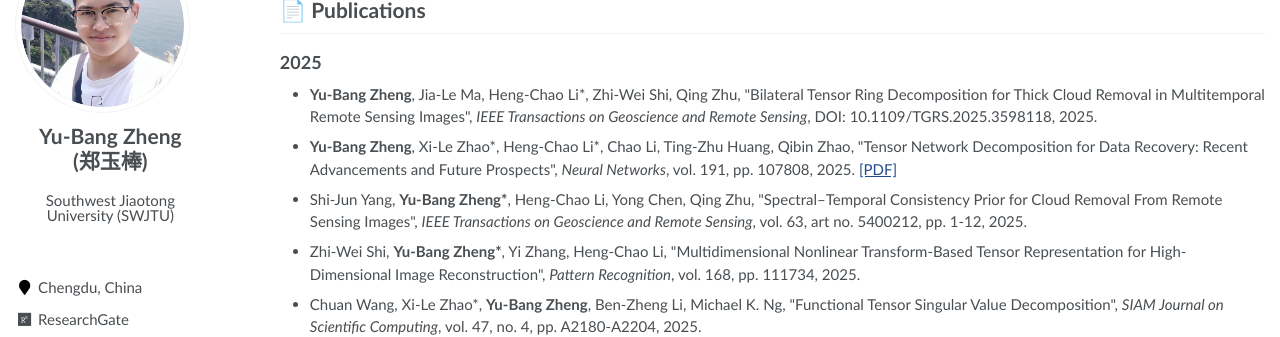
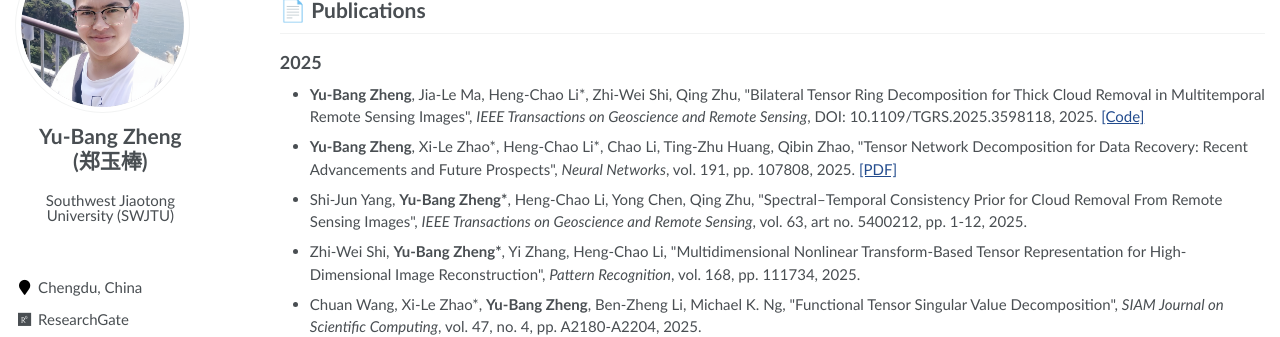
Before and after one commit to YuBangZheng/yubangzheng.github.io, a Jekyll site: the page built from pages/about.md, in a window 1280 px wide and 900 px high, scrolled down 619 px. Shown: the part 153-490 px from the top of the window. Built offline with Jekyll 4.4.1, drawn with Linux system fonts in a browser that asks for light colours; a script that is not in the unit is left out.

Commit message:
Update about.md

```diff
--- a/pages/about.md
+++ b/pages/about.md
@@ -70,7 +70,7 @@ My current interests include high-dimensional image processing, machine learning
 
 ## 2025
 
-- **Yu-Bang Zheng**, Jia-Le Ma, Heng-Chao Li\*, Zhi-Wei Shi, Qing Zhu, \"Bilateral Tensor Ring Decomposition for Thick Cloud Removal in Multitemporal Remote Sensing Images\", _IEEE Transactions on Geoscience and Remote Sensing_, DOI: 10.1109/TGRS.2025.3598118, 2025.
+- **Yu-Bang Zheng**, Jia-Le Ma, Heng-Chao Li\*, Zhi-Wei Shi, Qing Zhu, \"Bilateral Tensor Ring Decomposition for Thick Cloud Removal in Multitemporal Remote Sensing Images\", _IEEE Transactions on Geoscience and Remote Sensing_, DOI: 10.1109/TGRS.2025.3598118, 2025. [[Code]](https://yubangzheng.github.io/codes/Code_BTR_CR.zip)
 
 - **Yu-Bang Zheng**, Xi-Le Zhao\*, Heng-Chao Li\*, Chao Li, Ting-Zhu Huang, Qibin Zhao, \"Tensor Network Decomposition for Data Recovery: Recent Advancements and Future Prospects\", _Neural Networks_, vol. 191, pp. 107808, 2025. [[PDF]](https://www.sciencedirect.com/science/article/pii/S0893608025006884)
 
```
